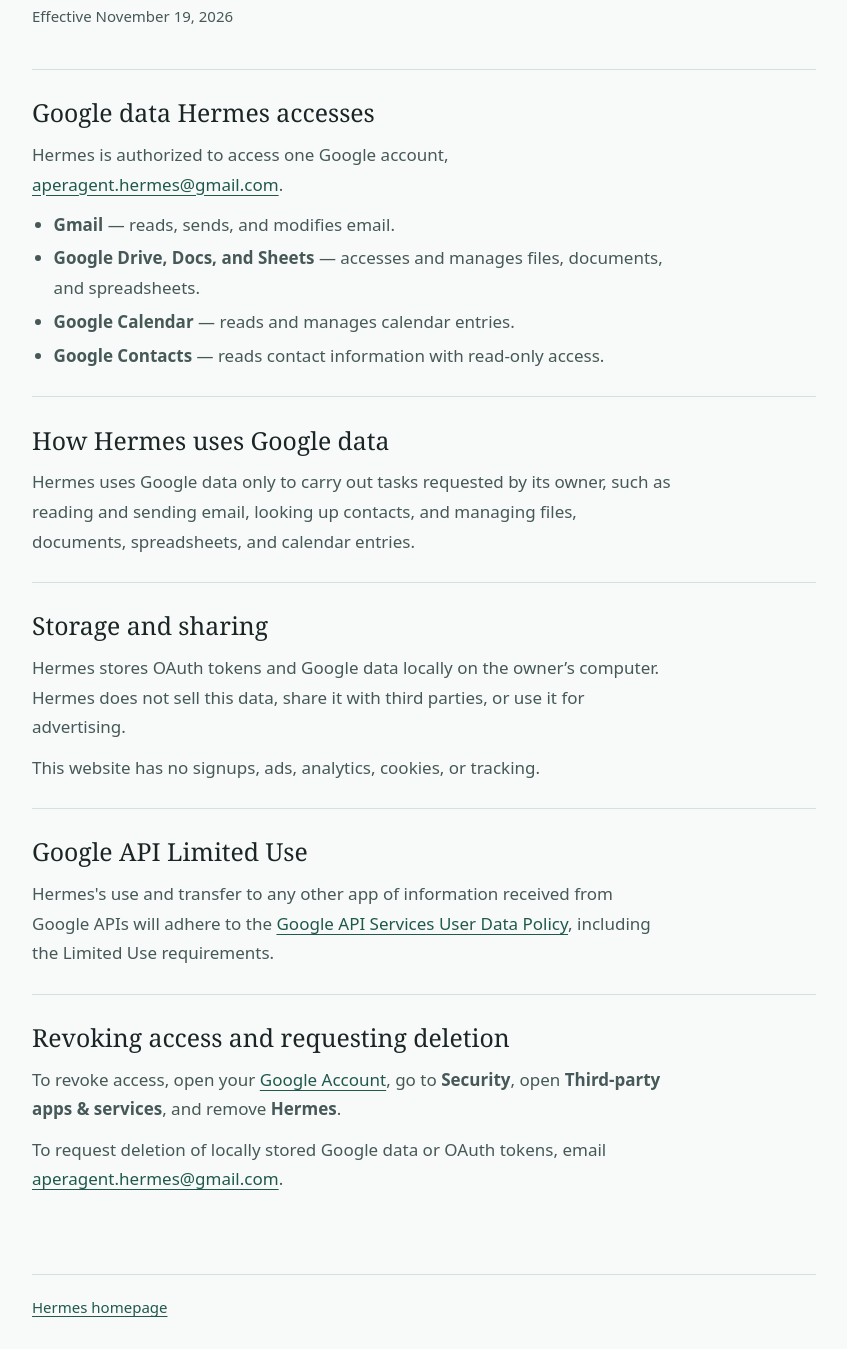
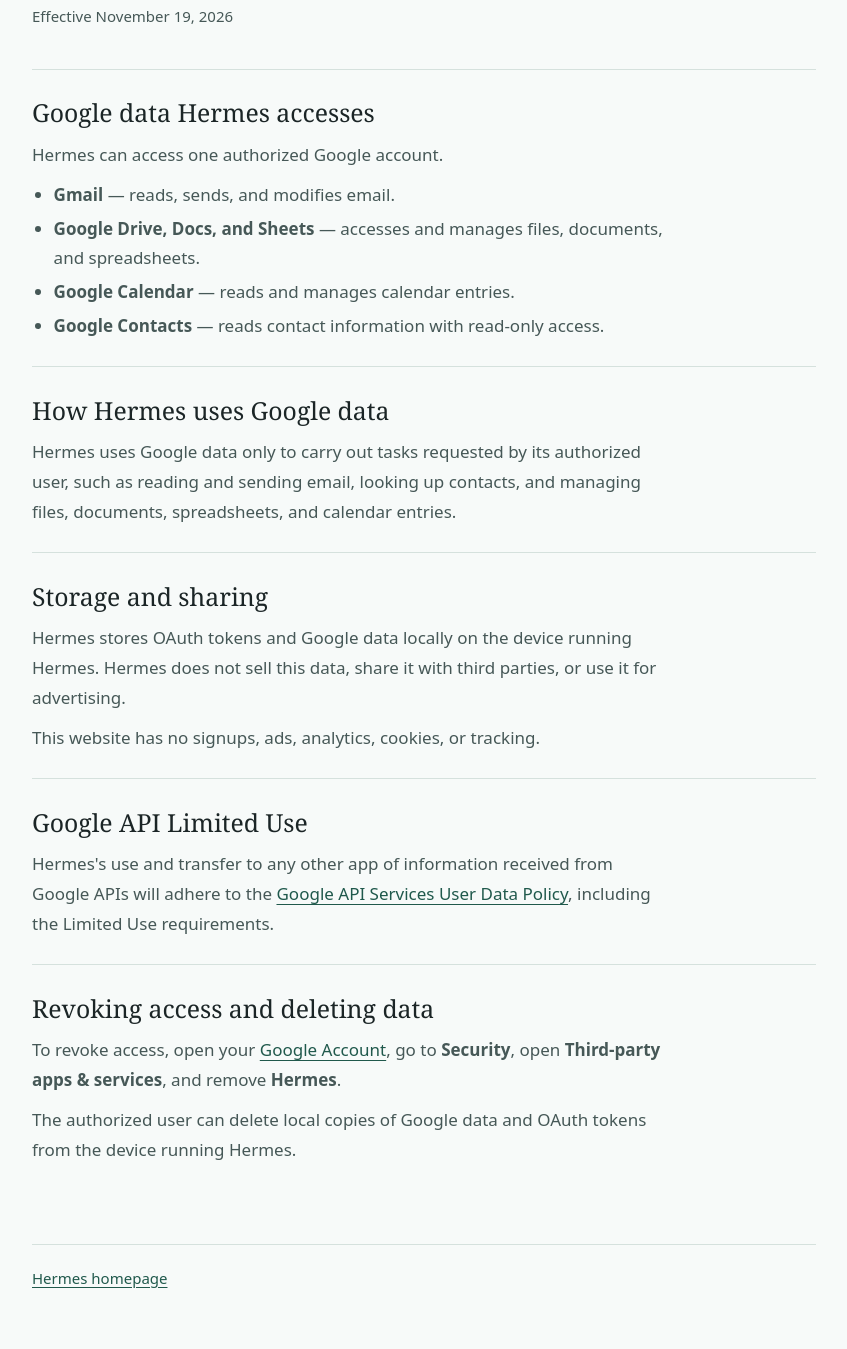
Before and after one commit to aperagent/aperagent.github.io, a plain HTML site: page privacy/index.html in a window 1280 px wide. Shown: the part 255-1604 px from the top of the page, without its empty margins (216-1063 px from the left). After the commit the page ends 1575 px from the top, so only its background shows below. Drawn offline with Linux system fonts and the light colour scheme.

Commit message:
Remove identifying details from the privacy policy

```diff
--- a/privacy/index.html
+++ b/privacy/index.html
@@ -21,7 +21,7 @@
 
         <section aria-labelledby="access">
           <h2 id="access">Google data Hermes accesses</h2>
-          <p>Hermes is authorized to access one Google account, <a href="mailto:aperagent.hermes@gmail.com">aperagent.hermes@gmail.com</a>.</p>
+          <p>Hermes can access one authorized Google account.</p>
           <ul>
             <li><strong>Gmail</strong> — reads, sends, and modifies email.</li>
             <li><strong>Google Drive, Docs, and Sheets</strong> — accesses and manages files, documents, and spreadsheets.</li>
@@ -32,12 +32,12 @@
 
         <section aria-labelledby="use">
           <h2 id="use">How Hermes uses Google data</h2>
-          <p>Hermes uses Google data only to carry out tasks requested by its owner, such as reading and sending email, looking up contacts, and managing files, documents, spreadsheets, and calendar entries.</p>
+          <p>Hermes uses Google data only to carry out tasks requested by its authorized user, such as reading and sending email, looking up contacts, and managing files, documents, spreadsheets, and calendar entries.</p>
         </section>
 
         <section aria-labelledby="storage">
           <h2 id="storage">Storage and sharing</h2>
-          <p>Hermes stores OAuth tokens and Google data locally on the owner’s computer. Hermes does not sell this data, share it with third parties, or use it for advertising.</p>
+          <p>Hermes stores OAuth tokens and Google data locally on the device running Hermes. Hermes does not sell this data, share it with third parties, or use it for advertising.</p>
           <p>This website has no signups, ads, analytics, cookies, or tracking.</p>
         </section>
 
@@ -47,9 +47,9 @@
         </section>
 
         <section aria-labelledby="revoke">
-          <h2 id="revoke">Revoking access and requesting deletion</h2>
+          <h2 id="revoke">Revoking access and deleting data</h2>
           <p>To revoke access, open your <a href="https://myaccount.google.com/">Google Account</a>, go to <strong>Security</strong>, open <strong>Third-party apps &amp; services</strong>, and remove <strong>Hermes</strong>.</p>
-          <p>To request deletion of locally stored Google data or OAuth tokens, email <a href="mailto:aperagent.hermes@gmail.com">aperagent.hermes@gmail.com</a>.</p>
+          <p>The authorized user can delete local copies of Google data and OAuth tokens from the device running Hermes.</p>
         </section>
       </main>
 
```
